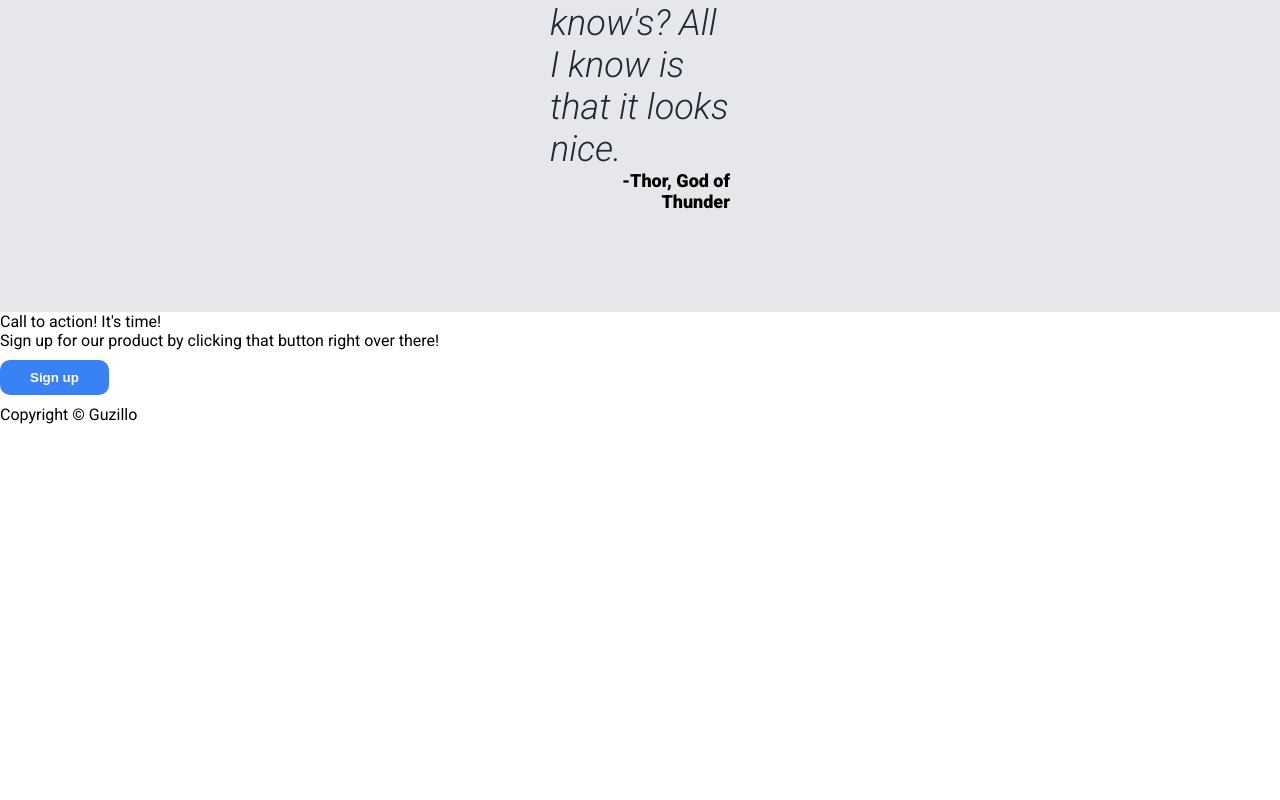
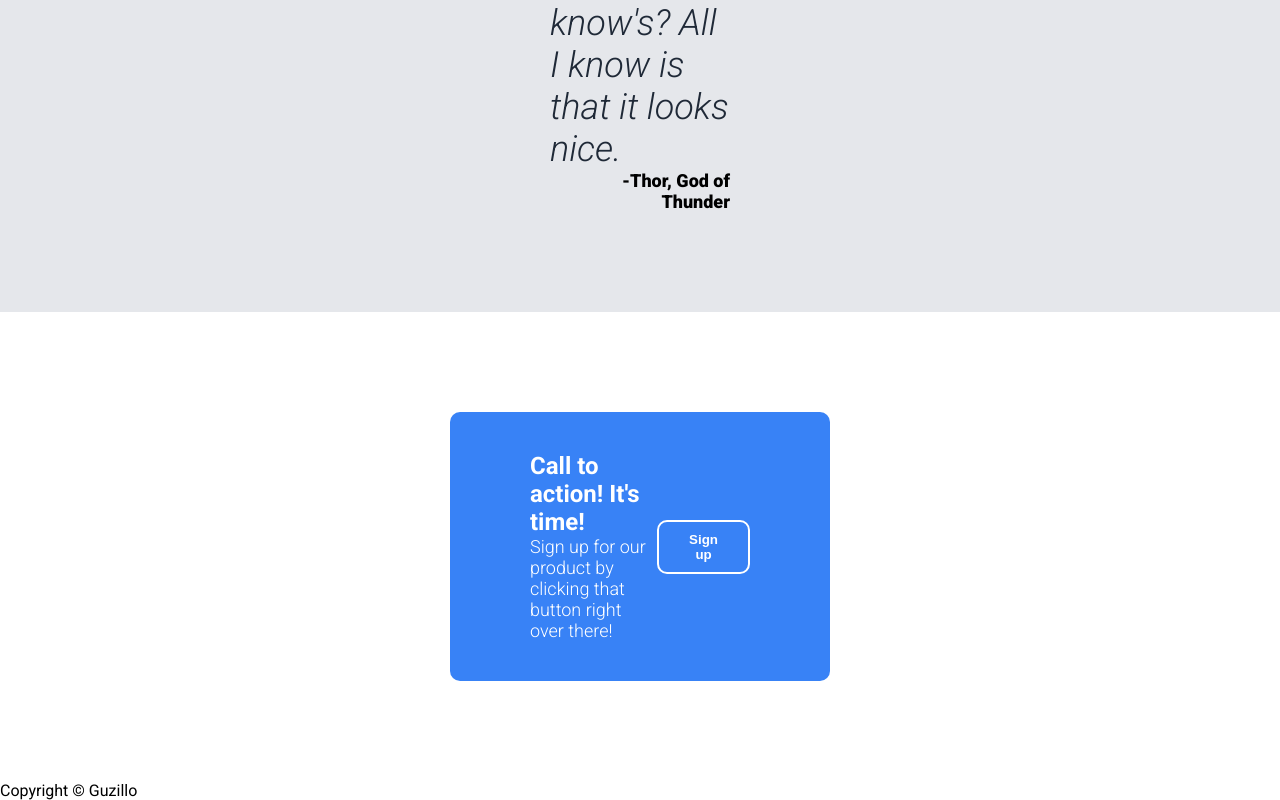
Before and after one commit to Guzillo/landing-page, a plain HTML site: page index.html in a window 1280 px wide. Shown: the part 1896-2696 px from the top of the page. Before the commit the page ends 2320 px from the top, so only its background shows below. Drawn offline with Linux system fonts and the light colour scheme.

Commit message:
Add styling for cta section

```diff
--- a/index.html
+++ b/index.html
@@ -57,10 +57,17 @@
     </div>
     <p class="quote-author">-Thor, God of Thunder</p>
 </section>
+
 <section class="cta-section">
-    <p class="quote-title">Call to action! It's time!</p>
-    <p class="quote-subtitle">Sign up for our product by clicking that button right over there!</p>
-    <button class="signup-button">Sign up</button>
+    <div class="cta-banner">
+        <div class="cta-content">
+            <p class="cta-title">Call to action! It's time!</p>
+            <p class="cta-subtitle">Sign up for our product by clicking that button right over there!</p>
+        </div>
+        <div>
+            <button class="signup-button">Sign up</button>
+        </div>
+    </div>
 </section>
 <section class="footer-section">
     <p>Copyright © Guzillo</p>
--- a/style.css
+++ b/style.css
@@ -145,3 +145,29 @@ ul {
 }
 
 /* *cta section*/
+.cta-section {
+   padding: 100px 450px;
+}
+
+.cta-banner {
+    background-color: #3882F6;
+    padding: 40px 80px;
+    border-radius: 10px;
+    display: flex;
+    justify-content: space-between;
+    align-items: center;
+}
+.cta-title {
+    color:white;
+    font-size: 24px;
+    font-weight: 600;
+}
+
+.cta-subtitle {
+    color: white;
+    font-size: 18px;
+    font-weight: 300;
+}
+.cta-section .signup-button {
+    border: white 2px solid;
+}
```
